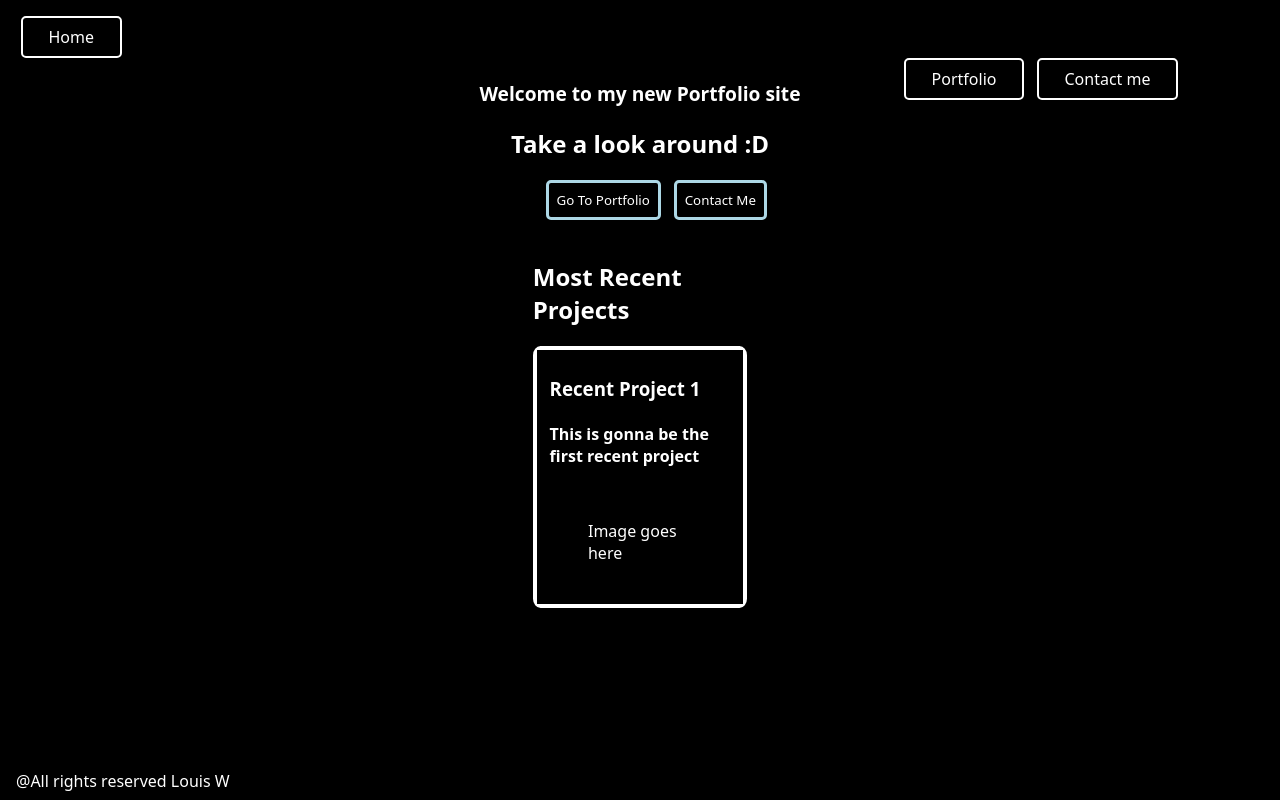
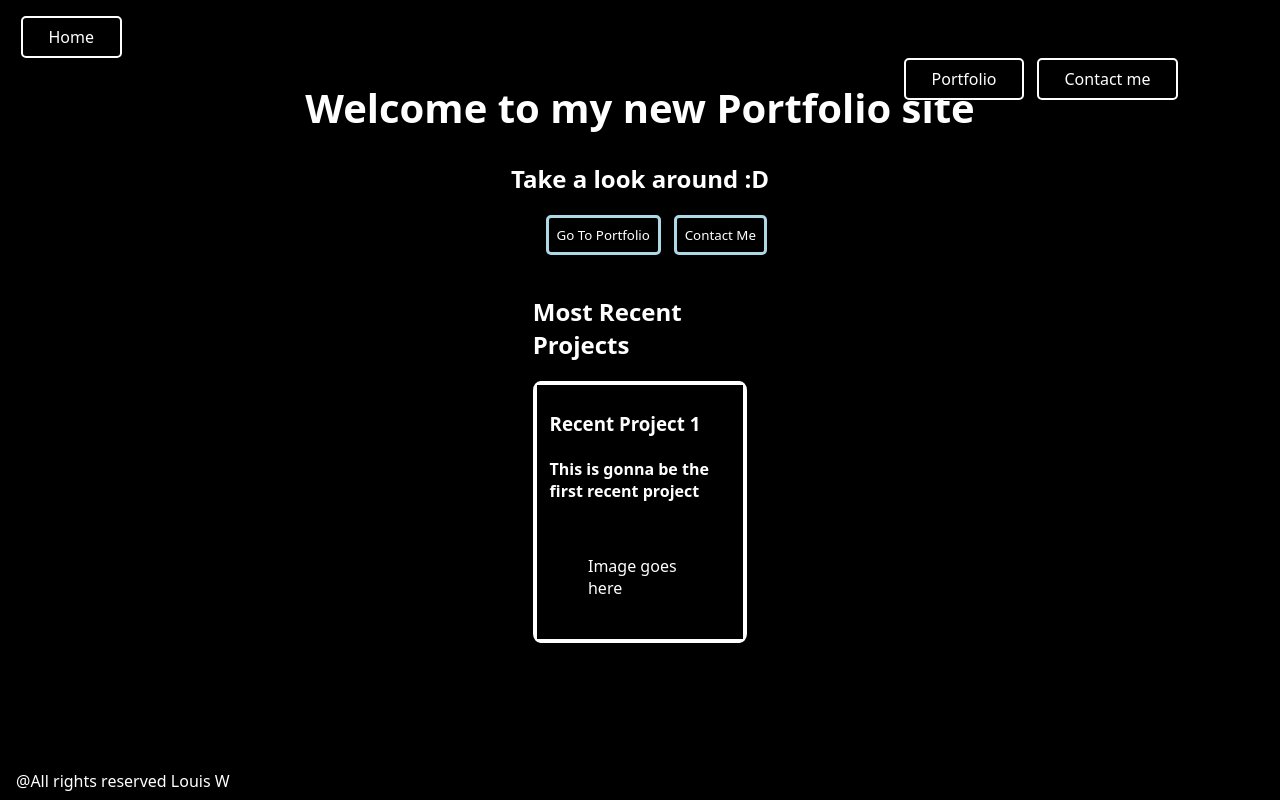
Before and after one commit to LouisWdev/myPortfolio, a React (Vite) app: page / in a window 1280 px wide. Shown: the top 800 px of the page. Built offline with nearby package versions, Linux system fonts and the light colour scheme.

Commit message:
Landing page

```diff
--- a/src/pages/Home.tsx
+++ b/src/pages/Home.tsx
@@ -67,7 +67,7 @@ const HomeContainer = styled.div``;
 const MainTitle = styled.h1`
       text-align: center;
       margin-top:10vh;
-      font-size: larger;
+      font-size: 2.5rem;
 `;
 
 const SubTitle = styled.h2`
```
